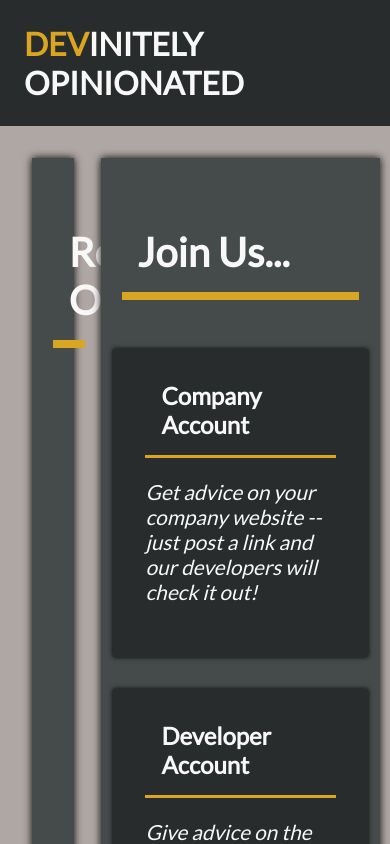
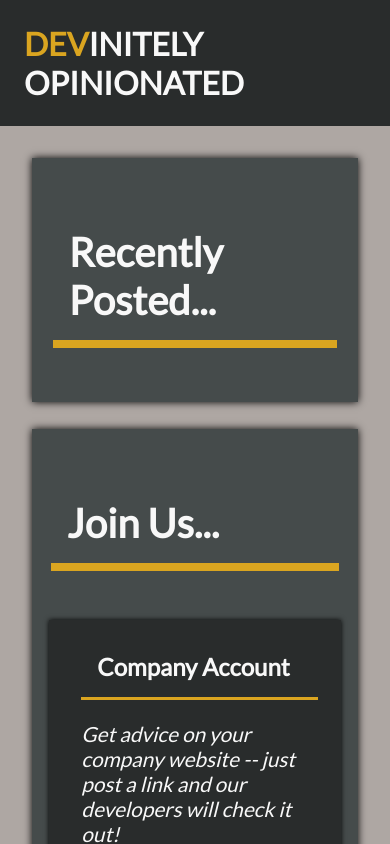
Before and after one commit to emalie/devinitely-opinionated, a React (Create React App) app in the folder client/: page / in a window 390 px wide. Shown: the top 844 px of the page. Built offline with nearby package versions, Linux system fonts and the light colour scheme.

Commit message:
media queries

```diff
--- a/client/src/App.js
+++ b/client/src/App.js
@@ -4,10 +4,9 @@ import styled from 'styled-components';
 import Home from './pages/Home';
 
 const AppWrapper = styled.div`
-  height: 100vh;
+  height: 100%;
   width: auto;
   font-family: 'Lato', sans-serif;
-  background-color: #F4F4F4;
   --color-primary: #292C2C;
   --color-secondary: #F8F8F8;
   --color-tertiary: #DAA520;
--- a/client/src/components/LoginBox.js
+++ b/client/src/components/LoginBox.js
@@ -7,11 +7,15 @@ const LoginContainer = styled.div`
     color: var(--color-secondary);
     box-shadow: 0 0 8px black;
     padding: 1.3rem;
+    @media screen and (max-width: 1000px) {
+        grid-column: 1 / 4;
+    }
 `;
 
 const CardTitle = styled.h2`
     font-size: 2.5rem;
     padding: 1rem;
+    width: 90%;
     border-bottom: 8px solid var(--color-tertiary);
 `;
 
@@ -28,7 +32,6 @@ const CardBody = styled.p`
 `;
 
 const FlexContainer = styled.div`
-    height: 70%;
     display: flex;
     flex-flow: column nowrap;
     justify-content: space-evenly;
@@ -65,8 +68,8 @@ const LoginButton = styled.button`
 const LoginBox = () => {
     return (
         <LoginContainer>
-            <CardTitle>Join Us...</CardTitle>
             <FlexContainer>
+                <CardTitle>Join Us...</CardTitle>
                 <LoginCard>
                     <SmallCardTitle>Company Account</SmallCardTitle>
                     <CardBody>Get advice on your company website -- just post a link and our developers will check it out!</CardBody>
--- a/client/src/components/RecentOpinions.js
+++ b/client/src/components/RecentOpinions.js
@@ -7,6 +7,9 @@ const OpinionContainer = styled.div`
     color: var(--color-secondary);
     box-shadow: 0 0 8px black;
     padding: 1.3rem;
+    @media screen and (max-width: 1000px) {
+        grid-column: 1 / 4;
+    }
 `;
 
 const CardTitle = styled.h2`
@@ -18,7 +21,7 @@ const CardTitle = styled.h2`
 const RecentOpinions = () => {
     return (
         <OpinionContainer>
-            <CardTitle>Recent Opinions...</CardTitle>
+            <CardTitle>Recently Posted...</CardTitle>
         </OpinionContainer>
     );
 };
--- a/client/src/index.css
+++ b/client/src/index.css
@@ -5,6 +5,7 @@ body {
     sans-serif;
   -webkit-font-smoothing: antialiased;
   -moz-osx-font-smoothing: grayscale;
+  background-color: #AEA7A3;
 }
 
 code {
```
